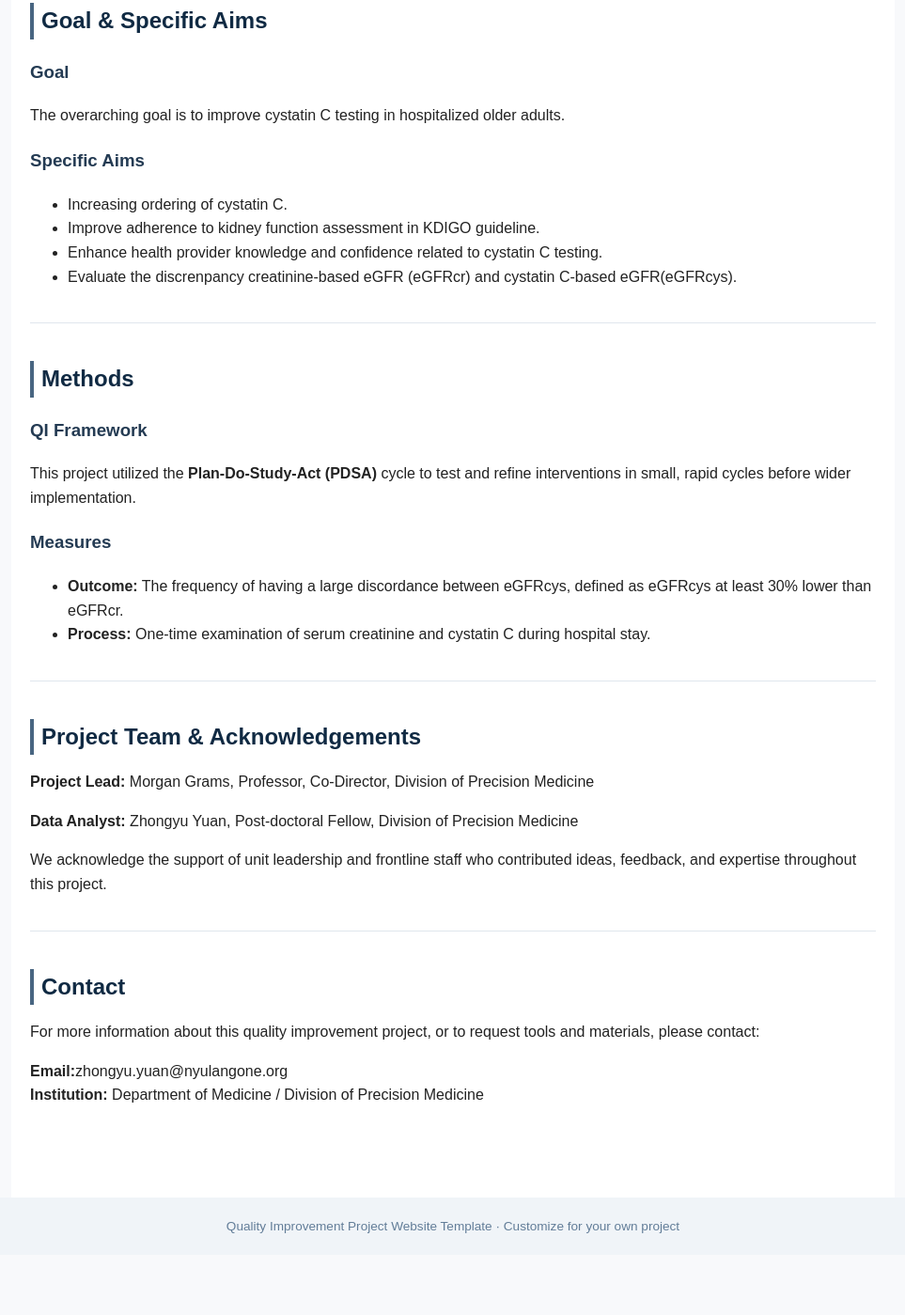
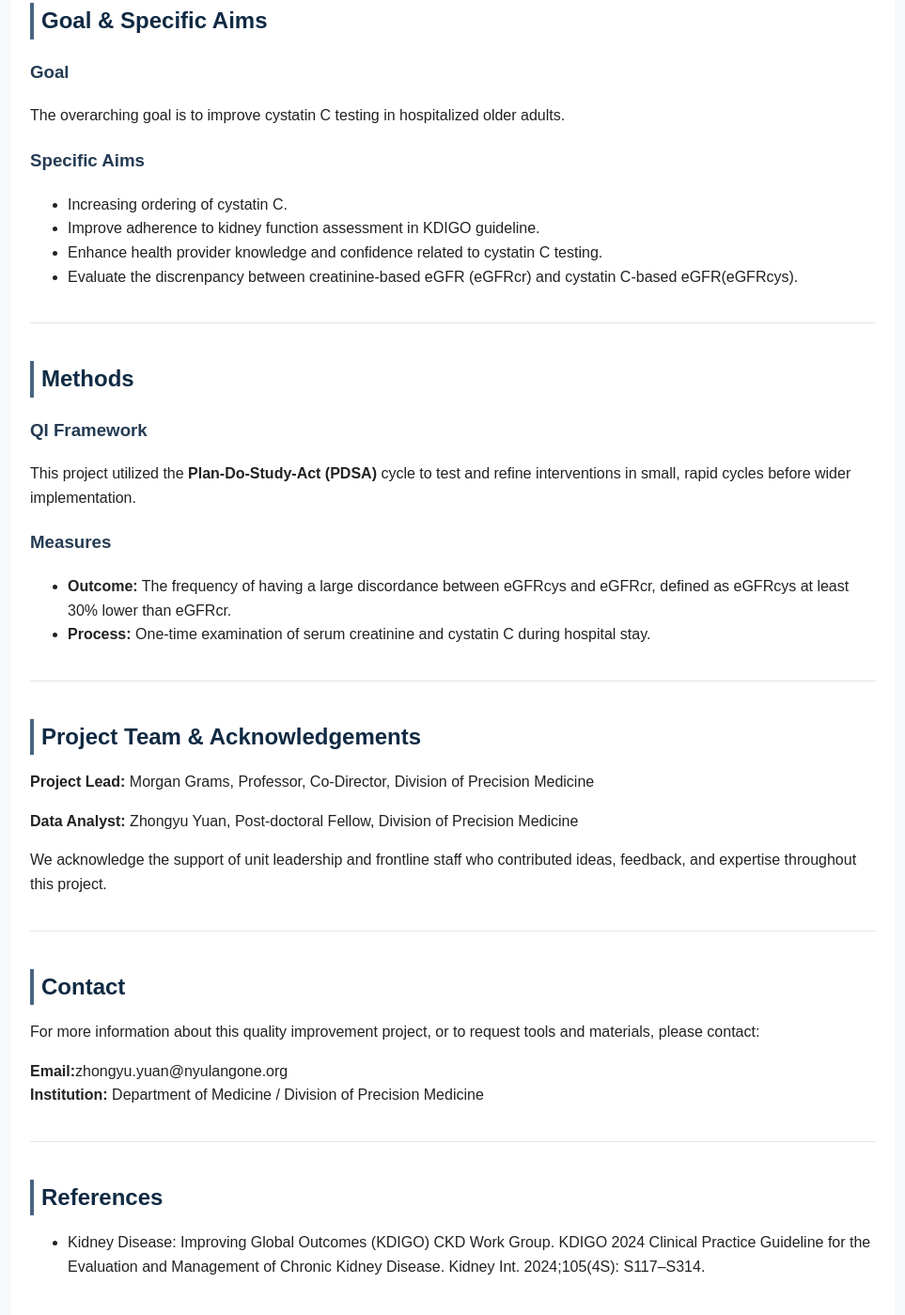
Before and after one commit to CKDKTR/Cystatin-C, a plain HTML site: page index.html in a window 1280 px wide. Shown: the part 789-2188 px from the top of the page at 94% size, without its empty margins (158-1121 px from the left). Before the commit the page ends 2124 px from the top, so only its background shows below. Drawn offline with Linux system fonts and the light colour scheme.

Commit message:
Update index.html

```diff
--- a/index.html
+++ b/index.html
@@ -155,7 +155,7 @@
         <li>Increasing ordering of cystatin C.</li>
         <li>Improve adherence to kidney function assessment in KDIGO guideline.</li>
         <li>Enhance health provider knowledge and confidence related to cystatin C testing.</li>
-        <li>Evaluate the discrenpancy creatinine-based eGFR (eGFRcr) and cystatin C-based eGFR(eGFRcys).</li>
+        <li>Evaluate the discrenpancy between creatinine-based eGFR (eGFRcr) and cystatin C-based eGFR(eGFRcys).</li>
       </ul>
     </section>
 
@@ -170,7 +170,7 @@
 
       <h3>Measures</h3>
       <ul>
-        <li><strong>Outcome:</strong> The frequency of having a large discordance between eGFRcys, defined as eGFRcys at least 30% lower than eGFRcr.</li>
+        <li><strong>Outcome:</strong> The frequency of having a large discordance between eGFRcys and eGFRcr, defined as eGFRcys at least 30% lower than eGFRcr.</li>
         <li><strong>Process:</strong> One-time examination of serum creatinine and cystatin C during hospital stay.</li>
       </ul>
 
@@ -198,11 +198,14 @@
       </p>
     </section>
 
+   <section id="contact">
+   <h2>References</h2>
+   <ul>
+  <li>Kidney Disease: Improving Global Outcomes (KDIGO) CKD Work Group. KDIGO 2024 Clinical Practice Guideline for
+    the Evaluation and Management of Chronic Kidney Disease. Kidney Int. 2024;105(4S): S117–S314.</li>
+  </ul>
+
   </div>
-
-  <footer>
-    Quality Improvement Project Website Template &middot; Customize for your own project
-  </footer>
 
 </body>
 </html>
```
